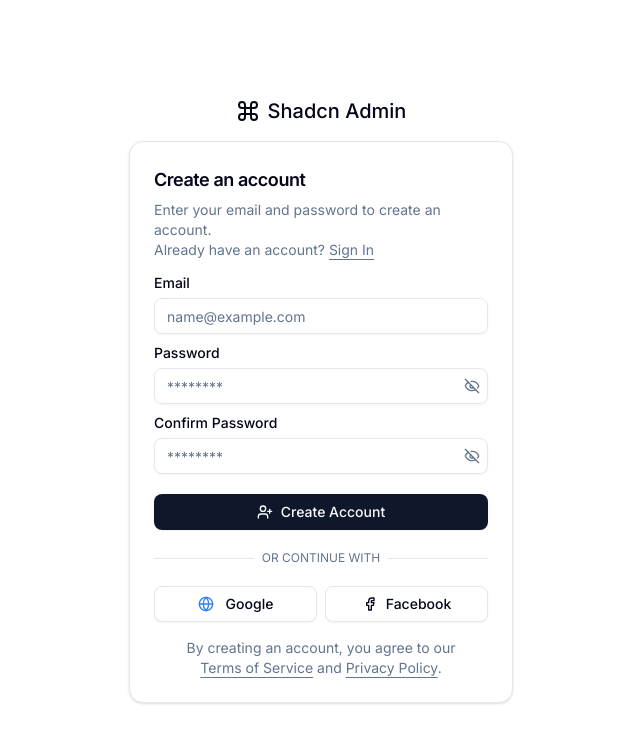
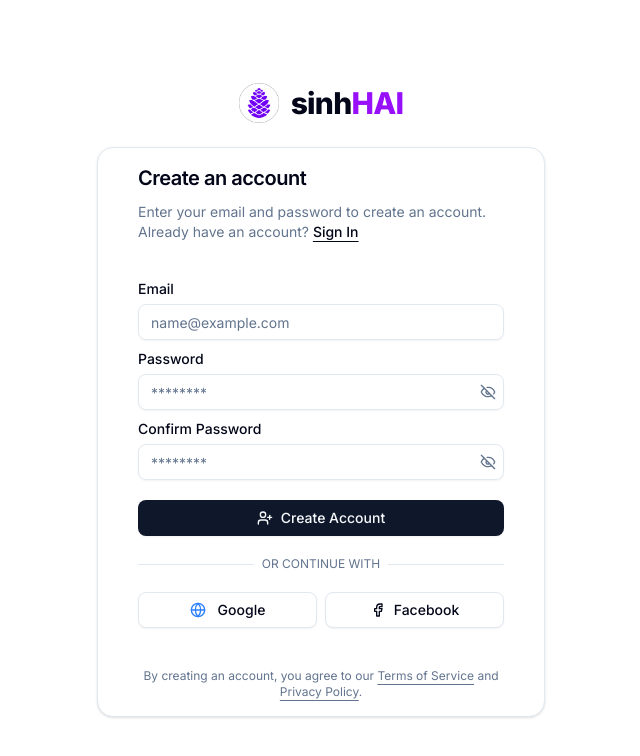
Before and after one commit to purpleenglishai-hue/sinhhai-study, a React (Vite) app: page /sign-up in a window 1280 px wide. Shown: the top 756 px of the page, without its empty margins (319-959 px from the left). Built offline with nearby package versions, Linux system fonts and the light colour scheme; no server answers.

Commit message:
Update index.tsx

```diff
--- a/src/features/auth/sign-up/index.tsx
+++ b/src/features/auth/sign-up/index.tsx
@@ -7,33 +7,49 @@ import {
   CardHeader,
   CardTitle,
 } from '@/components/ui/card'
-import { AuthLayout } from '../auth-layout'
 import { SignUpForm } from './components/sign-up-form'
 
 export function SignUp() {
   return (
-    <AuthLayout>
-      <Card className='max-w-sm gap-4'>
-        <CardHeader>
-          <CardTitle className='text-lg tracking-tight'>
+    <div className='relative flex min-h-svh flex-col items-center justify-center bg-background px-4 py-6'>
+      <div className='w-full max-w-md space-y-6'>
+
+        {/* Phần Logo & Tên thương hiệu sinhHAI chính giữa */}
+        <div className='flex flex-col items-center justify-center space-y-2 text-center'>
+          <div className='flex items-center justify-center gap-3'>
+            <img
+              src='/images/logo.png'
+              alt='sinhHAI Logo'
+              className='h-10 w-10 object-contain'
+            />
+            <h1 className='text-3xl font-extrabold tracking-tight text-foreground'>
+              sinh<span className='text-purple-600 dark:text-purple-400'>HAI</span>
+            </h1>
+          </div>
+        </div>
+
+        {/* Khung Card Đăng ký trung tâm */}
+        <Card className='w-full border shadow-sm rounded-2xl p-2 sm:p-4'>
+          <CardHeader className='space-y-1 pb-4'>
+            <CardTitle className='text-xl font-semibold tracking-tight'>
               Create an account
             </CardTitle>
             <CardDescription>
-            Enter your email and password to create an account. <br />
-            Already have an account?{' '}
+              Enter your email and password to create an account.{' '}
+              <br className='max-sm:hidden' /> Already have an account?{' '}
               <Link
                 to='/sign-in'
-              className='underline underline-offset-4 hover:text-primary'
+                className='underline underline-offset-4 hover:text-primary font-medium text-foreground'
               >
                 Sign In
               </Link>
             </CardDescription>
           </CardHeader>
-        <CardContent>
+          <CardContent className='pb-4'>
             <SignUpForm />
           </CardContent>
-        <CardFooter>
-          <p className='px-8 text-center text-sm text-muted-foreground'>
+          <CardFooter className='pt-0'>
+            <p className='w-full text-center text-xs text-muted-foreground'>
               By creating an account, you agree to our{' '}
               <a
                 href='/terms'
@@ -52,6 +68,8 @@ export function SignUp() {
             </p>
           </CardFooter>
         </Card>
-    </AuthLayout>
+
+      </div>
+    </div>
   )
 }
```
Lines whose indentation alone changed are shown as unchanged.
